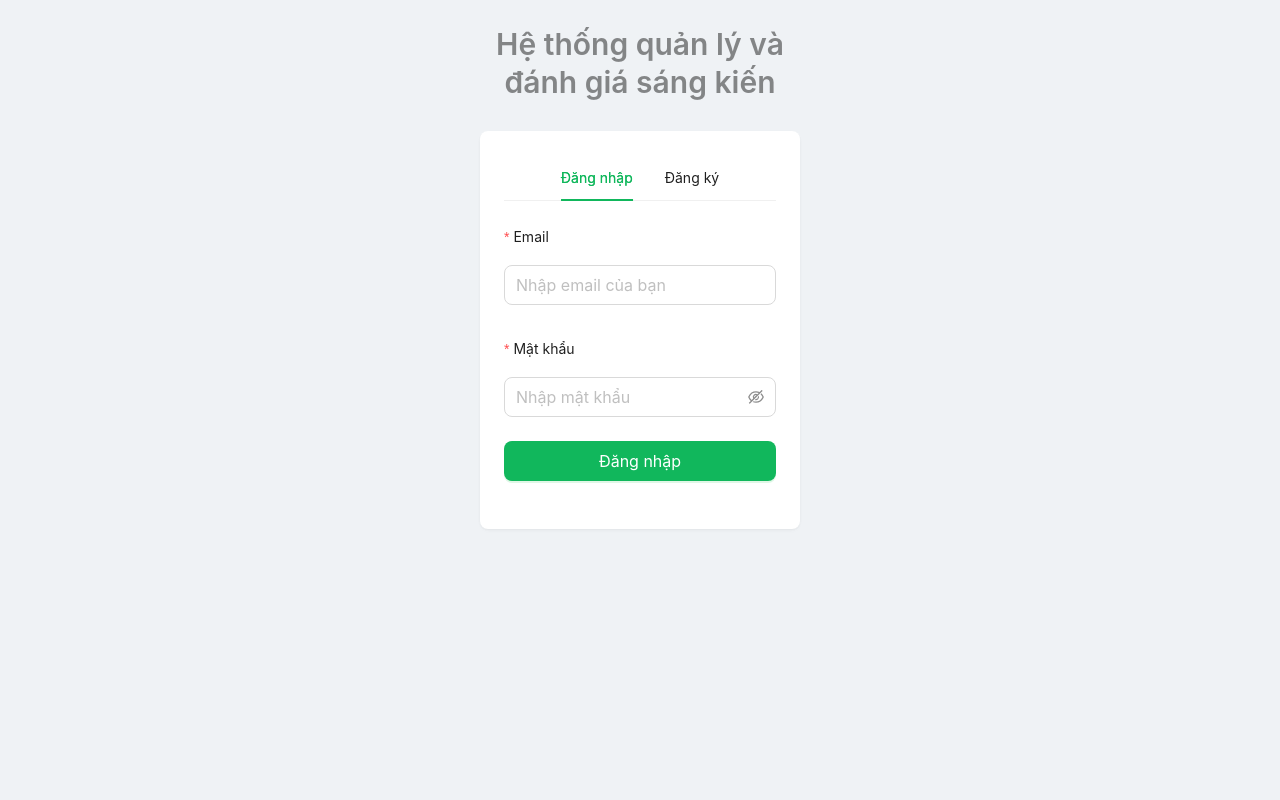
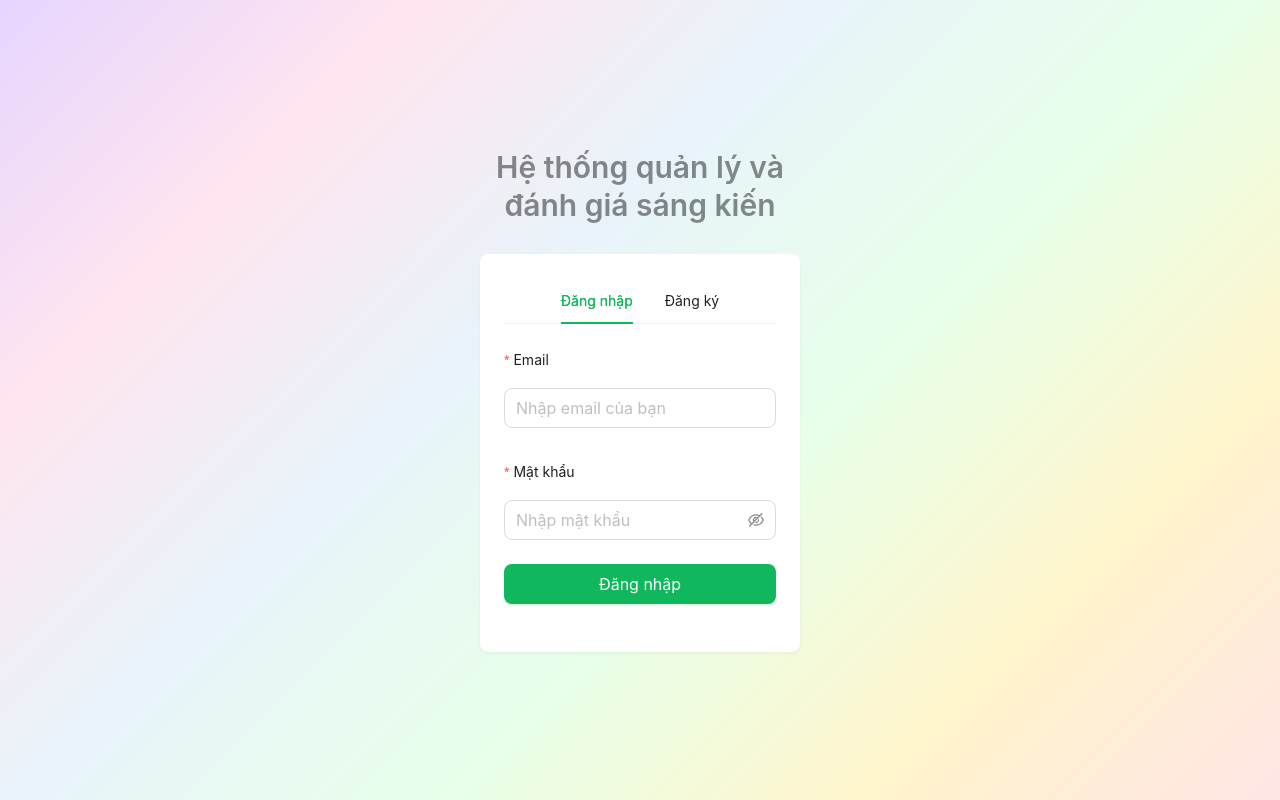
Before and after one commit to BillyND/client-management-initiatives, a React (Vite) app: page /auth in a window 1280 px wide. Built offline with nearby package versions, Linux system fonts and the light colour scheme; no server answers.

Commit message:
Update background color auth screen

```diff
--- a/src/pages/AuthPage.tsx
+++ b/src/pages/AuthPage.tsx
@@ -64,7 +64,16 @@ const AuthPage: React.FC = () => {
   };
 
   return (
-    <Row justify="center" align="middle">
+    <Row
+      justify="center"
+      align="middle"
+      style={{
+        minHeight: "100vh",
+        paddingBottom: 24,
+        background:
+          "linear-gradient(135deg, #E6D5FF 0%, #FFE5F0 20%, #E8F4FA 40%, #E8FFE9 60%, #FFF5CC 80%, #FFE5E5 100%)",
+      }}
+    >
       <Col xs={22} sm={16} md={12} lg={8} xl={6}>
         <Title
           level={2}
```
